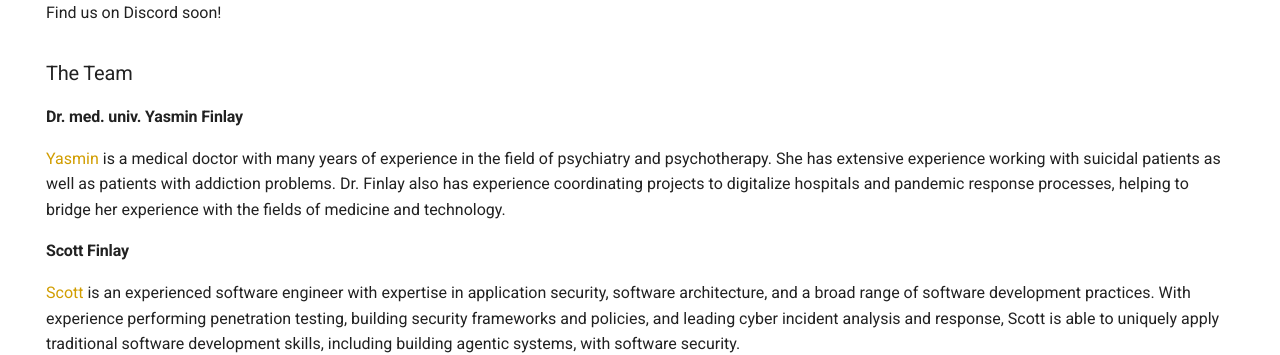
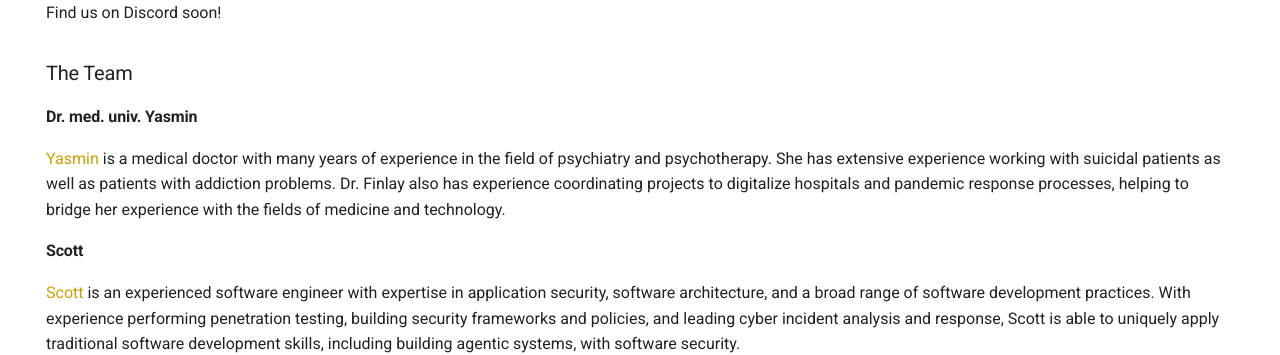
Before and after one commit to Yasmin-FY/ai-heart-project, an MkDocs documentation site: the page built from docs/about.md, in a window 1280 px wide. Shown: the part 350-705 px from the top of the page. Built offline with MkDocs 1.6.1 and Material for MkDocs 9.7.7, drawn with Linux system fonts in a browser that asks for light colours.

```diff
--- a/docs/about.md
+++ b/docs/about.md
@@ -13,10 +13,10 @@ Find us on Discord soon!
 
 ### The Team
 
-#### Dr. med. univ. Yasmin Finlay
+#### Dr. med. univ. Yasmin
 [Yasmin](https://github.com/Yasmin-FY) is a medical doctor with many years of experience in the field of psychiatry and psychotherapy. She has extensive experience working with suicidal patients as well as patients with addiction problems. Dr. Finlay also has experience coordinating projects to digitalize hospitals and pandemic response processes, helping to bridge her experience with the fields of medicine and technology.
 
-#### Scott Finlay
+#### Scott
 [Scott](https://github.com/ynori7) is an experienced software engineer with expertise in application security, software architecture, and a broad range of software development practices. With experience performing penetration testing, building security frameworks and policies, and leading cyber incident analysis and response, Scott is able to uniquely apply traditional software development skills, including building agentic systems, with software security.
 
 Scott is currently focused on researching and building safeguards for LLMs and agentic systems as well as LLM-based content classification systems.
```
